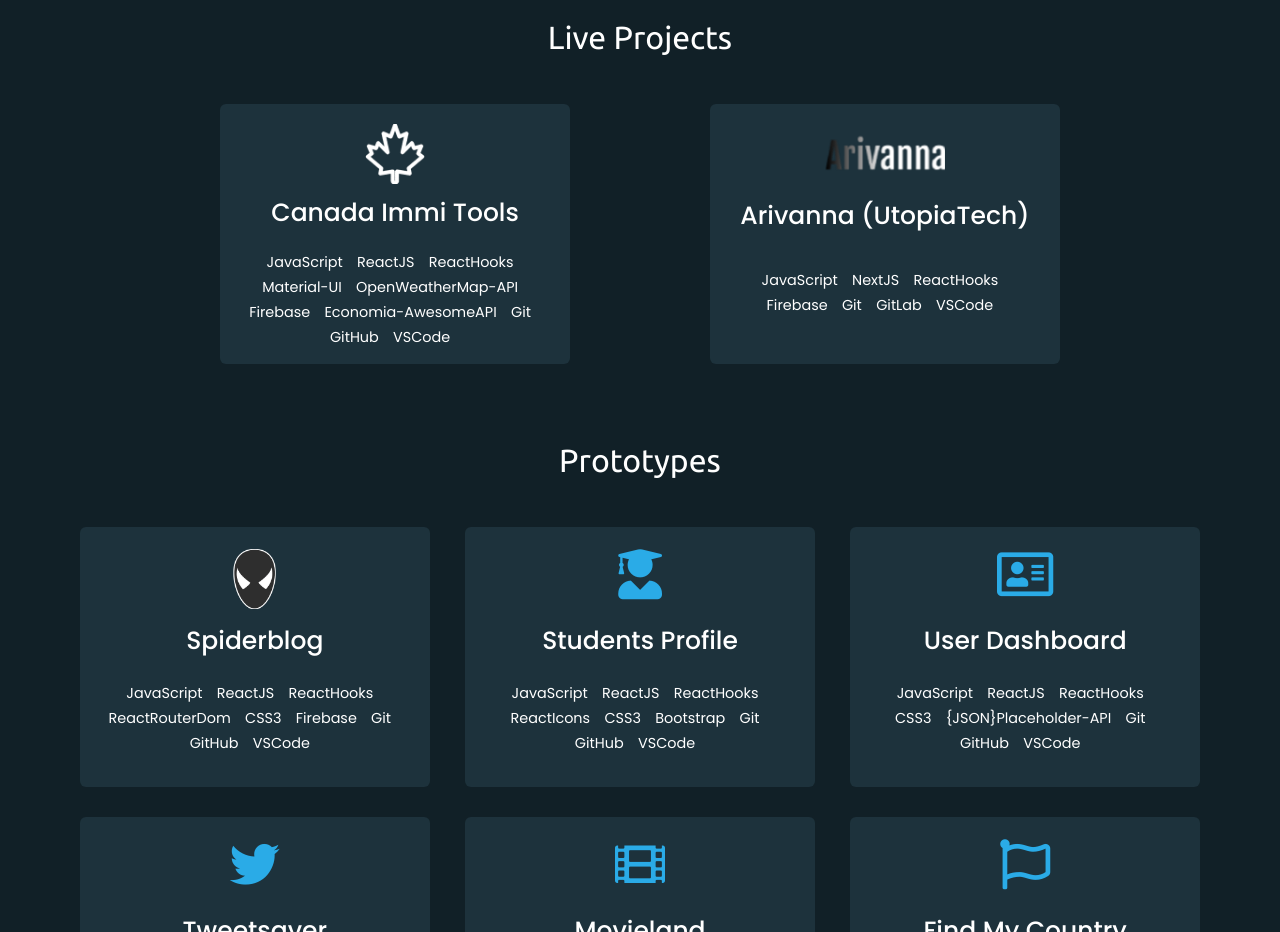
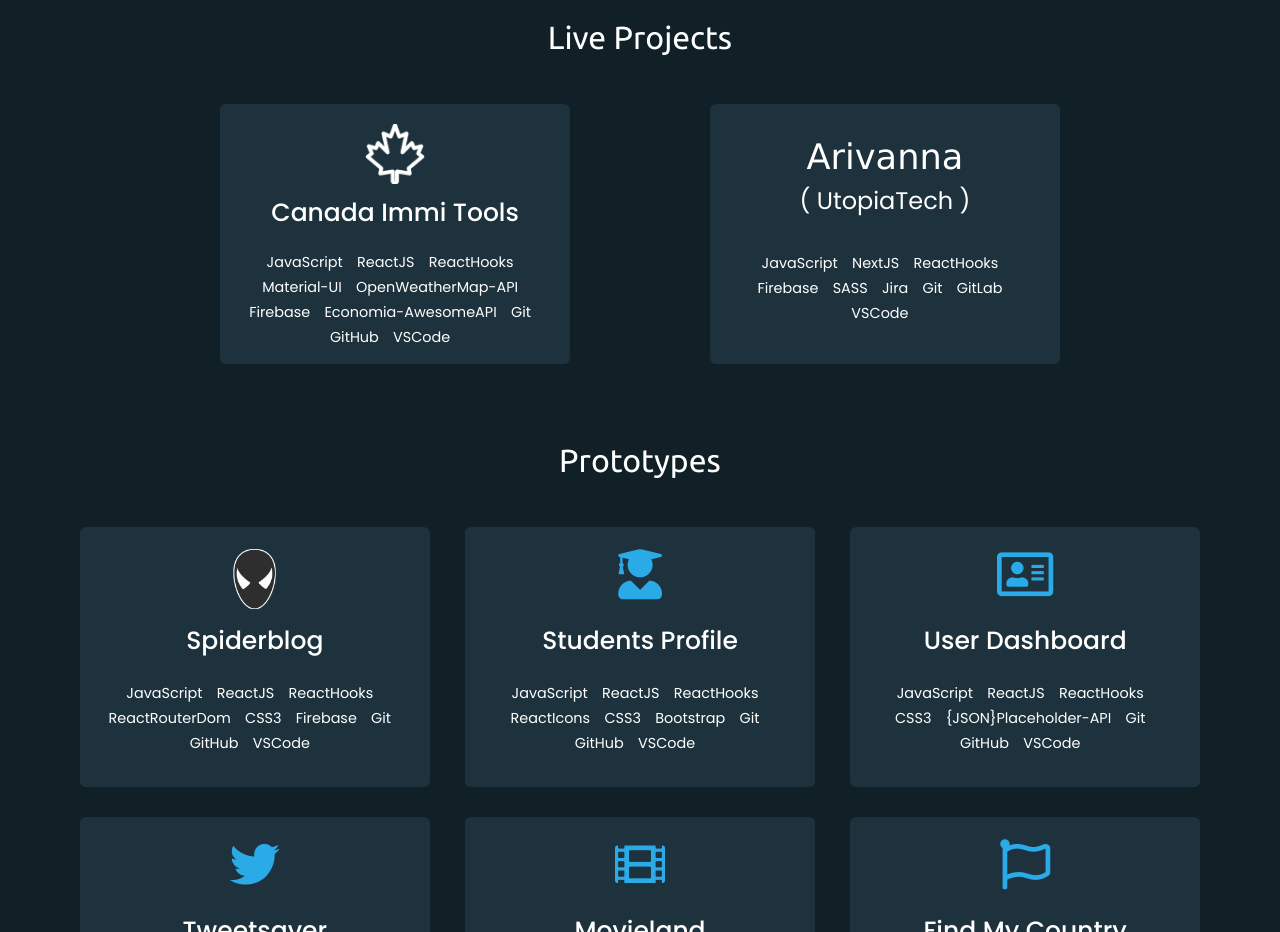
Before and after one commit to luizfelipefalcao/portfolio, a plain HTML site: page index.html in a window 1280 px wide. Shown: the part 1740-2672 px from the top of the page. Drawn offline with nearby package versions, Linux system fonts and the light colour scheme.

Commit message:
arivanna changed

```diff
--- a/index.html
+++ b/index.html
@@ -88,7 +88,7 @@
             </div>
             <div class="serv-content" style="justify-content: space-evenly">
                 <div class="card">
-                    <a class="box" href='https://canadaimmitools.netlify.app' target="_blank">
+                    <a class="box" href='https://canadaimmi.tools' target="_blank">
                         <div class="box">
                             <img src="./img/maple-leaf.png" alt="canadaimmitools photo"
                                 style="width:60px; height:60px;">
@@ -100,6 +100,7 @@
                                 <span>Material-UI</span>
                                 <span>OpenWeatherMap-API</span>
                                 <span>Firebase</span>
+
                                 <span>Economia-AwesomeAPI</span>
                                 <span>Git</span>
                                 <span>GitHub</span>
@@ -111,13 +112,17 @@
                 <div class="card">
                     <a class="box" href='https://arivanna.com' target="_blank">
                         <div class="box">
-                            <img src="./img/arivanna-logo.png" alt="arivanna photo" style="height:40px;">
-                            <div class="text">Arivanna (UtopiaTech)</div>
+                            <div class="arivanna">
+                                <span style="font-size: 2.2em;font-weight:550;font-family: Verdana,sans-serif;">Arivanna</span>
+                                <span style="font-size: 1.5em">( UtopiaTech )</span>
+                            </div>
                             <div class='site-stack'>
                                 <span>JavaScript</span>
                                 <span>NextJS</span>
                                 <span>ReactHooks</span>
                                 <span>Firebase</span>
+                                <span>SASS</span>
+                                <span>Jira</span>
                                 <span>Git</span>
                                 <span>GitLab</span>
                                 <span>VSCode</span>
--- a/style.css
+++ b/style.css
@@ -314,6 +314,14 @@ section .title::after {
     display: flex;
     flex-direction: column;
     align-items: center;
+    justify-content: space-around;
+}
+
+.services .serv-content .card .box .arivanna {
+    height: 40%;
+    display: flex;
+    align-items: center;
+    flex-direction: column;
     justify-content: space-around;
 }
 
```
